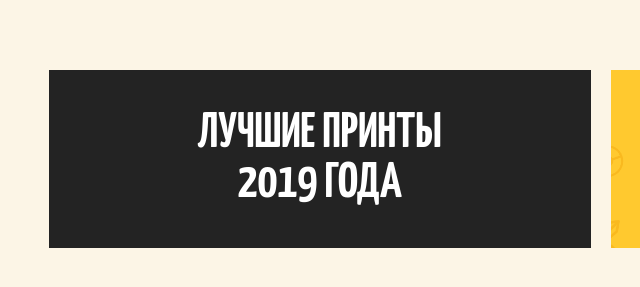
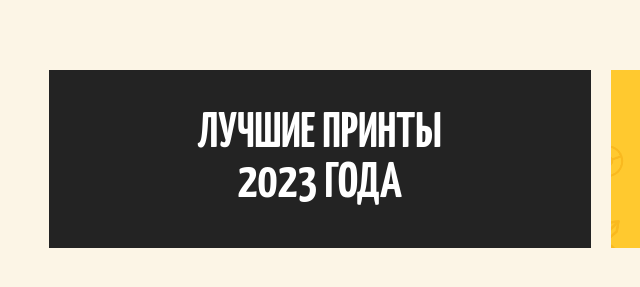
Before and after one commit to Hothillsmade/t-shirt-shop, a plain HTML site: page index.html in a window 1280 px wide. Shown: the part 2734-3021 px from the top of the page, 54-694 px from the left. Drawn offline with nearby package versions, Linux system fonts and the light colour scheme.

Commit message:
Update index.html

```diff
--- a/index.html
+++ b/index.html
@@ -319,7 +319,7 @@
           <div class="extras__col">
             <a href="#" class="extras__best">
               Лучшие принты <br>
-              2019 года
+              2023 года
             </a>
           </div>
           <div class="extras__col">
```
